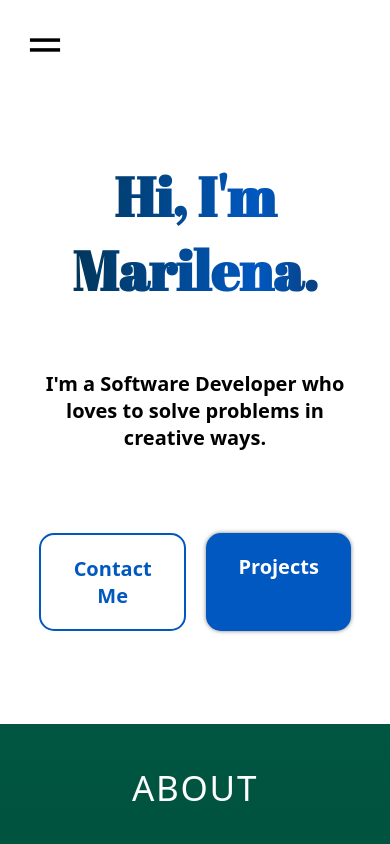
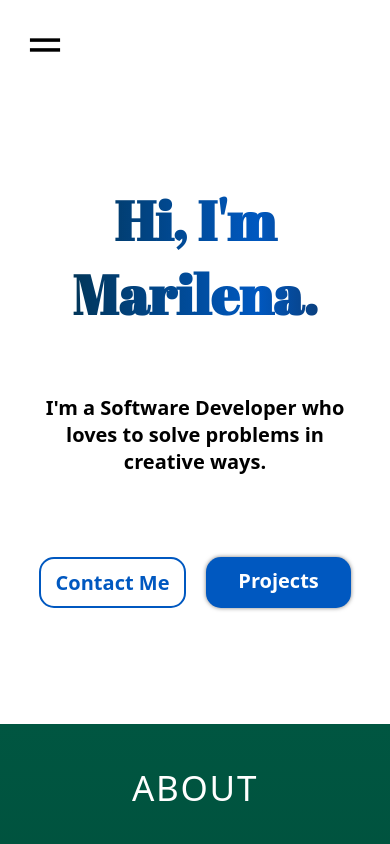
Before and after one commit to marifroe/Portfolio, a React (Vite) app: page / in a window 390 px wide. Shown: the top 844 px of the page. Built offline with nearby package versions, Linux system fonts and the light colour scheme.

Commit message:
minor design adjustments

```diff
--- a/src/components/Hero/Hero.module.css
+++ b/src/components/Hero/Hero.module.css
@@ -157,6 +157,7 @@
     border-radius: 15px;
     width: 100%;
     text-transform: unset;
+    padding: 10px 5px;
   }
 
   .title {
--- a/src/components/Navbar/Navbar.module.css
+++ b/src/components/Navbar/Navbar.module.css
@@ -61,7 +61,7 @@
     flex-direction: column;
     align-items: center;
     width: 100%;
-    gap: 13px;
+    gap: 20px;
     border-radius: 10px;
     background: var(--color-pop-2);
     color: #fff;
```
